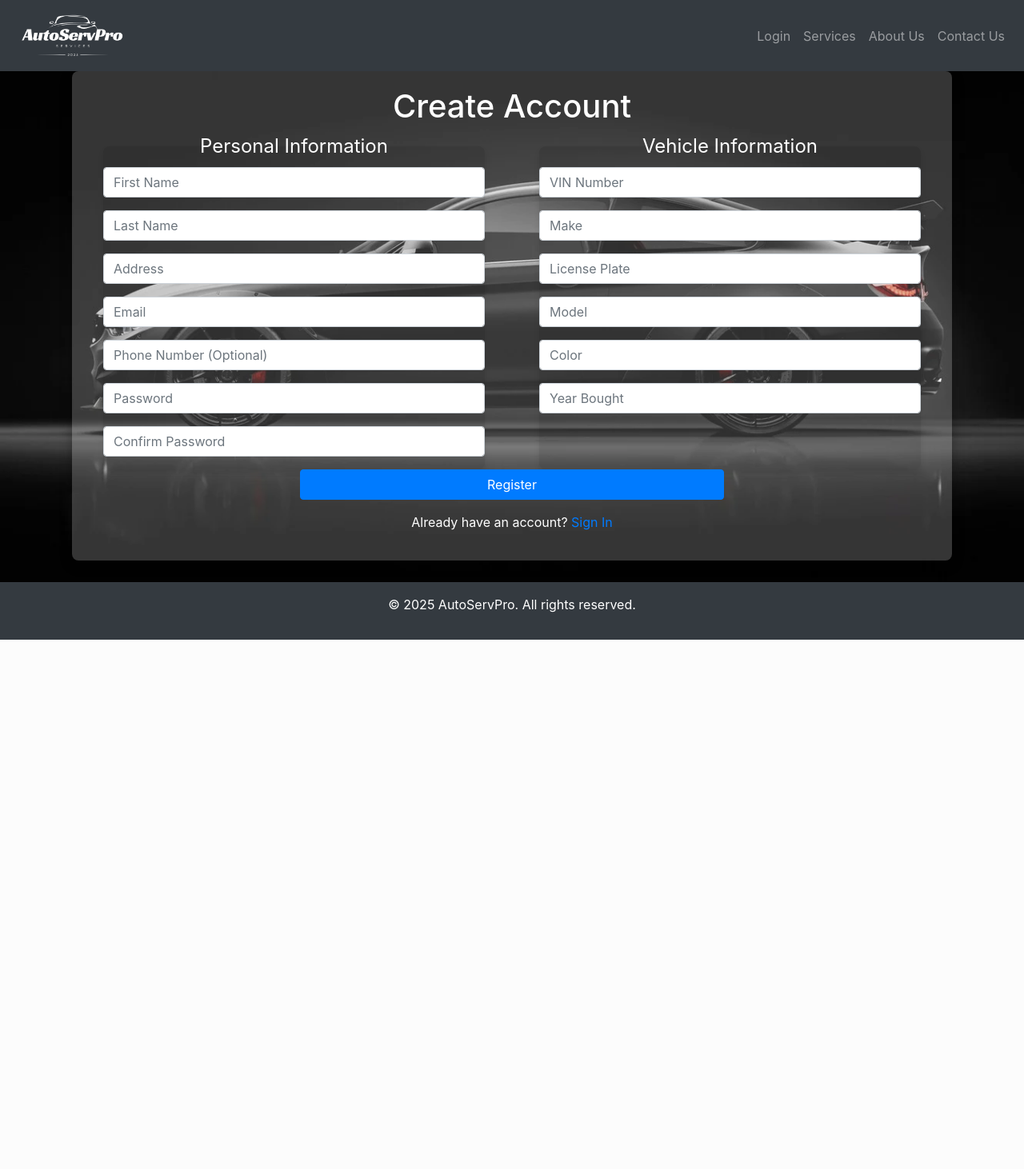
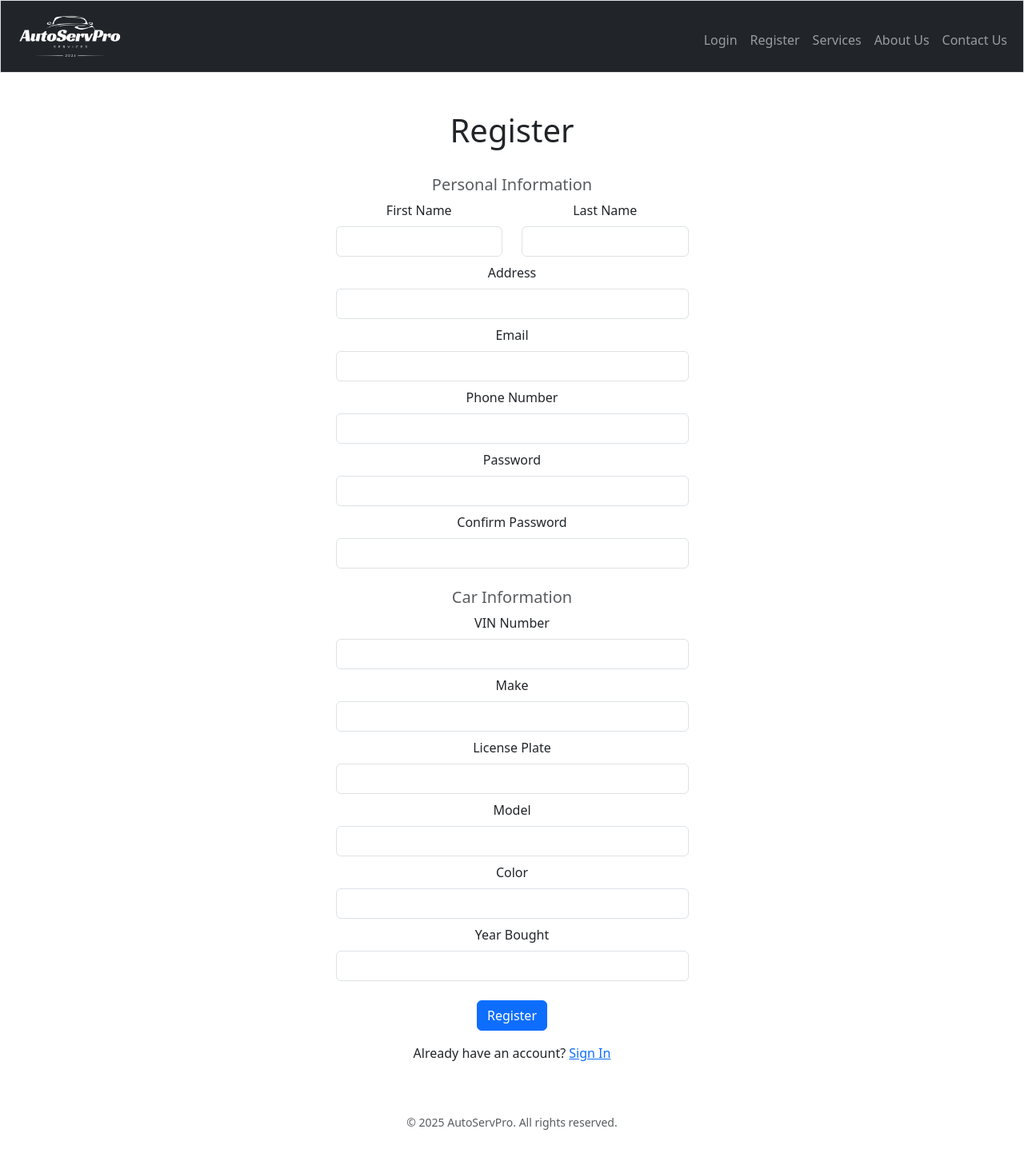
Before and after one commit to LuckyMfikoe/AutoServPro, a Flask app: page /register in a window 1280 px wide. Shown: the whole page at 80% size. Before the commit the page ends 800 px from the top, so only its background shows below. Run offline with Flask 3, Linux system fonts and the light colour scheme; some libraries are stand-ins or nearby versions.

Commit message:
Added new templates for owner cars and car services, update home and profile pages, and enhance login form

```diff
--- a/app.py
+++ b/app.py
@@ -3,6 +3,7 @@ from flask import Flask, redirect, render_template, request, session
 from flask_session import Session
 from werkzeug.security import check_password_hash, generate_password_hash
 from datetime import datetime
+
 from helpers import apology, login_required
 
 app = Flask(__name__)
@@ -13,7 +14,7 @@ app.config["SESSION_TYPE"] = "filesystem"
 Session(app)
 
 # Configure PostgreSQL database
-db = SQL("postgresql://postgres:postgres@localhost:5432/autoservpro")
+db = SQL("sqlite:///autoservpro.db")
 
 @app.after_request
 def after_request(response):
@@ -25,6 +26,7 @@ def after_request(response):
 
 
 @app.route('/')
+@app.route('/landing_page')
 def landing_page():
     return render_template('index.html')
 
@@ -40,7 +42,7 @@ def about():
 def contact():
     return render_template('contact.html')
 
-
+@login_required
 @app.route("/login", methods=["GET", "POST"])
 def login():
     """Log user in"""
@@ -65,12 +67,12 @@ def login():
 
         # Ensure email exists and password is correct
         if len(rows) != 1 or not check_password_hash(
-            rows[0]["hash"], request.form.get("password")
+            rows[0]["password"], request.form.get("password")
         ):
             return apology("invalid email and/or password", 403)
 
         # Remember which user has logged in
-        session["owner_id"] = rows[0]["id"]
+        session["owner_id"] = rows[0]["owner_id"]
 
         # Redirect user to home page
         return redirect("/home")
@@ -89,72 +91,103 @@ def logout():
     # Redirect user to login form
     return redirect("/")
 
-@app.route("/register", methods=["GET", "POST"])# Incomplete
+@app.route("/register", methods=["GET", "POST"])
 def register():
     """Register user"""
     # Forget any user_id (just in case)
     session.clear()
 
     if request.method == "POST":
+        # Retrieve form data
+        firstname = request.form.get("firstname")
+        lastName = request.form.get("lastname")
+        address = request.form.get("address")
         email = request.form.get("email")
+        phoneNumber = request.form.get("phone")
         password = request.form.get("password")
-        confirmation = request.form.get("confirmation")
+        confirmation = request.form.get("confirm_password")
+        car_vin_num = request.form.get("vin")
+        make = request.form.get("make")
+        licensePlate = request.form.get("license_plate")
+        model = request.form.get("model")
+        color = request.form.get("color")
+        yearModel = request.form.get("year")
 
-        # If any are blank
-        if not email:
-            return apology("must provide email", 400)
-        elif not password:
-            return apology("must provide password", 400)
-        elif not confirmation:
-            return apology("must provide confirmation password", 400)
+        # Validate inputs
+        if not all([firstname, lastName, address, email, phoneNumber, password, confirmation, car_vin_num, make, licensePlate, model, color, yearModel]):
+            return apology("All fields must be filled", 400)
 
         # Check if passwords match
-        if password == confirmation:
-            # Generate hash if true
-            gen_pass = generate_password_hash(password)
-        else:
-            return apology("passwords don't match", 400)
+        if password != confirmation:
+            return apology("Passwords don't match", 400)
 
-        # Try executing query if username does not exist
+        # Generate hash for password
+        gen_pass = generate_password_hash(password)
+
+        # Try inserting user data into database
         try:
-            db.execute("INSERT INTO users (email, hash) VALUES (?, ?)", email, gen_pass)
+            owner_id = db.execute(
+                """
+                INSERT INTO owner (firstname, lastName, address, email, phoneNumber, password, user_type)
+                VALUES (?, ?, ?, ?, ?, ?, ?)
+                """,
+                firstname, lastName, address, email, phoneNumber, gen_pass, "client"
+            )
+
+            # Insert car details associated with the user
+            db.execute(
+                """
+                INSERT INTO car (owner_id, car_vin_num, make, licensePlate, model, color, yearModel)
+                VALUES (?, ?, ?, ?, ?, ?, ?)
+                """,
+                owner_id, car_vin_num, make, licensePlate, model, color, yearModel
+            )
+
             return redirect("/home")
         except ValueError:
-            return apology("email already exists", 400)
+            return apology("Email already exists", 400)
+
     else:
         return render_template("register.html")
 
+
+# Display Functions
+@login_required
 @app.route("/home") # Displays owner information
-@login_required
 def home():
     """Show owner information"""
      # Get owner's information from database
-    owner_query = db.execute("select firstname, lastname, address, email, phone from owner where id = ?", session["owner_id"])
-    firstname = owner_query[0]
-    lastname = owner_query[1]
-    address = owner_query[2]
-    email = owner_query[3]
-    phone = owner_query[4]
+    owner_query = db.execute("select firstname, lastName, address, email, phoneNumber from owner where owner_id = ?", session["owner_id"])
+    firstname = owner_query[0]["firstname"]
+    lastname = owner_query[0]["lastName"]
+    address = owner_query[0]["address"]
+    email = owner_query[0]["email"]
+    phone = owner_query[0]["phoneNumber"]
     return render_template("home.html", firstname=firstname, lastname=lastname, address=address, email=email, phone=phone)
 
+@app.route("/owner_cars") # Displays owner's cars -> Empty!!!
 @login_required
-@app.route("/owner_cars") # Displays owner's cars -> Incomplete
 def owner_cars():
     return render_template("owner_cars.html")
+
+@app.route("/car_services") # Displays owner's services -> Empty!!!
+@login_required
+def car_services():
+    return render_template("car_services.html")
 
 
 # Update Functions
 @login_required
-@app.route("/update_profile", methods=["GET", "POST"]) # Updates Owner Information
+@app.route("/update_profile", methods=["GET", "POST"]) # Updates Owner Information -> Incomplete
 def update_profile():
     """Update owner information"""
     if request.method == "POST":
         firstname = request.form.get("firstname")
-        lastname = request.form.get("lastname")
+        lastName = request.form.get("lastname")
         address = request.form.get("address")
         email = request.form.get("email")
-        phone = request.form.get("phone")
-        db.execute("UPDATE owner SET firstname = ?, lastname = ?, address = ?, email = ?, phone = ? WHERE id = ?", firstname, lastname, address, email, phone, session["owner_id"])
+        phoneNumber = request.form.get("phone")
+        db.execute("UPDATE owner SET firstname = ?, lastName = ?, address = ?, email = ?, phoneNumber = ? WHERE id = ?", firstname, lastName, address, email, phoneNumber, session["owner_id"])
         return redirect("/home")
     else:
         return render_template("update_profile.html")
--- a/templates/layout.html
+++ b/templates/layout.html
@@ -19,14 +19,18 @@
 
     <body>
 
-        <nav class="bg-light border navbar navbar-expand-md navbar-light">
+        <nav class="bg-dark border navbar navbar-expand-md navbar-dark">
             <div class="container-fluid">
-                <a class="navbar-brand" href="/home"><span class="red">AutoServPro</span></a>
+                {% if session["owner_id"] %}
+                    <a class="navbar-brand" href="/home"><img src="/static/images/white_logo.png" width="150" height="auto"></a>
+                {% else %}
+                    <a class="navbar-brand" href="/landing_page"><img src="/static/images/white_logo.png" width="150" height="auto"></a>
+                {% endif %}
                 <button aria-controls="navbar" aria-expanded="false" aria-label="Toggle navigation" class="navbar-toggler" data-bs-target="#navbar" data-bs-toggle="collapse" type="button">
                     <span class="navbar-toggler-icon"></span>
                 </button>
                 <div class="collapse navbar-collapse" id="navbar">
-                    {% if session["user_id"] %}
+                    {% if session["owner_id"] %}
                         <ul class="navbar-nav me-auto mt-2">
                             <li class="nav-item"><a class="nav-link" href="/owner_cars">Your Cars</a></li>
                             <li class="nav-item"><a class="nav-link" href="/car_services">Your Services</a></li>
--- a/templates/register.html
+++ b/templates/register.html
@@ -1,98 +1,70 @@
-<!DOCTYPE html>
-<html lang="en">
-<head>
-    <meta charset="UTF-8">
-    <meta name="viewport" content="width=device-width, initial-scale=1.0">
-    <title>Register Page</title>
-    <link rel="stylesheet" type="text/css" href="{{ url_for('static', filename='landing_page_style.css') }}"/>
-    <link rel="stylesheet" type="text/css" href="/static/register_style.css"/>
-    <link href="https://stackpath.bootstrapcdn.com/bootstrap/4.5.2/css/bootstrap.min.css" rel="stylesheet">
-    <style>
-        legend, h1 {
-            color: white;
-        }
-    </style>
-</head>
-<body>
-<header>
-    <nav class="navbar navbar-expand-lg navbar-dark bg-dark">
-        <a class="navbar-brand" href="/landing_page"><img src="/static/images/white_logo.png" width="150" height="auto"></a>
-        <button class="navbar-toggler" type="button" data-toggle="collapse" data-target="#navbarNav" aria-controls="navbarNav" aria-expanded="false" aria-label="Toggle navigation">
-            <span class="navbar-toggler-icon"></span>
-        </button>
-        <div class="collapse navbar-collapse" id="navbarNav">
-            <ul class="navbar-nav ml-auto">
-                <li class="nav-item"><a class="nav-link" href="/login">Login</a></li>
-                <li class="nav-item"><a class="nav-link" href="/services">Services</a></li>
-                <li class="nav-item"><a class="nav-link" href="/about">About Us</a></li>
-                <li class="nav-item"><a class="nav-link" href="/contact">Contact Us</a></li>
-            </ul>
+{% extends "layout.html" %}
+{% block title %}
+    Register
+{% endblock %}
+{% block main %}
+<h1 class="text-center">Register</h1>
+<br>
+<form class="container col-5 justify-content-center" action="/register" method="POST">
+    <h5 class="text-muted">Personal Information</h5>
+    <div class="row">
+        <div class="col-md-6">
+            <label for="firstname" class="form-label">First Name</label>
+            <input type="text" class="form-control" id="firstname" name="firstname" required>
         </div>
-    </nav>
-</header>
-
-<div class="container" id="container">
-    <h1 class="text-center">Create Account</h1>
-    <form name="form" action="/register" method="POST">
-        <div id="form-wrapper">
-            <fieldset>
-                <legend>Personal Information</legend>
-                <div class="form-group">
-                    <input type="text" class="form-control" id="firstName" name="firstName" placeholder="First Name" required>
+        <div class="col-md-6">
+            <label for="lastname" class="form-label">Last Name</label>
+            <input type="text" class="form-control" id="lastname" name="lastname" required>
         </div>
-                <div class="form-group">
-                    <input type="text" class="form-control" id="lastName" name="lastName" placeholder="Last Name" required>
     </div>
-                <div class="form-group">
-                    <input type="text" class="form-control" id="address" name="address" placeholder="Address" required>
+    <div class="col mt-2">
+        <label for="address" class="form-label">Address</label>
+        <input type="text" class="form-control" id="address" name="address" required>
     </div>
-                <div class="form-group">
-                    <input type="email" class="form-control" id="email" name="email" placeholder="Email" required>
+    <div class="col mt-2">
+        <label for="email" class="form-label">Email</label>
+        <input type="text" class="form-control" id="email" name="email" required>
     </div>
-                <div class="form-group">
-                    <input type="tel" class="form-control" id="phone" name="phone" placeholder="Phone Number (Optional)">
+    <div class="col mt-2">
+        <label for="phone" class="form-label">Phone Number</label>
+        <input type="tel" class="form-control" id="phone" name="phone" required>
     </div>
-                <div class="form-group">
-                    <input type="password" class="form-control" id="password" name="password" placeholder="Password" required>
+    <div class="col mt-2">
+        <label for="password" class="form-label">Password</label>
+        <input type="password" class="form-control" id="password" name="password" required>
     </div>
-                <div class="form-group">
-                    <input type="password" class="form-control" id="confirmPassword" name="confirmation" placeholder="Confirm Password" required>
+    <div class="col mt-2">
+        <label for="confirm_password" class="form-label">Confirm Password</label>
+        <input type="password" class="form-control" id="confirm_password" name="confirm_password" required>
     </div>
-            </fieldset>
-
-            <fieldset>
-                <legend>Vehicle Information</legend>
-                <div class="form-group">
-                    <input type="text" class="form-control" id="carVinNumber" name="carVinNumber" placeholder="VIN Number" required>
+    <br>
+    <h5 class="text-muted">Car Information</h5>
+    <div class="col mt-2">
+        <label for="vin" class="form-label">VIN Number</label>
+        <input type="text" class="form-control" id="vin" name="vin" required>
     </div>
-                <div class="form-group">
-                    <input type="text" class="form-control" id="make" name="make" placeholder="Make" required>
+    <div class="col mt-2">
+        <label for="make" class="form-label">Make</label>
+        <input type="text" class="form-control" id="make" name="make" required>
     </div>
-                <div class="form-group">
-                    <input type="text" class="form-control" id="licensePlate" name="licensePlate" placeholder="License Plate" required>
+    <div class="col mt-2">
+        <label for="license_plate" class="form-label">License Plate</label>
+        <input type="text" class="form-control" id="license_plate" name="license_plate" required>
     </div>
-                <div class="form-group">
-                    <input type="text" class="form-control" id="carModel" name="carModel" placeholder="Model" required>
+    <div class="col mt-2">
+        <label for="model" class="form-label">Model</label>
+        <input type="text" class="form-control" id="model" name="model" required>
     </div>
-                <div class="form-group">
-                    <input type="text" class="form-control" id="color" name="color" placeholder="Color" required>
+    <div class="col mt-2">
+        <label for="color" class="form-label">Color</label>
+        <input type="text" class="form-control" id="color" name="color" required>
     </div>
-                <div class="form-group">
-                    <input type="number" class="form-control" id="yearBought" name="yearBought" placeholder="Year Bought" required>
+    <div class="col mt-2">
+        <label for="year" class="form-label">Year Bought</label>
+        <input type="text" class="form-control" id="year" name="year" required>
     </div>
-            </fieldset>
-        </div>
+    <br>
     <button type="submit" class="btn btn-primary">Register</button>
 </form>
-    <p class="mt-3">Already have an account? <a href="/login">Sign In</a></p>
-</div>
-
-<footer class="footer bg-dark text-white text-center py-3">
-    <p>&copy; 2025 AutoServPro. All rights reserved.</p>
-</footer>
-
-<script src="https://code.jquery.com/jquery-3.5.1.slim.min.js"></script>
-<script src="https://cdn.jsdelivr.net/npm/@popperjs/core@2.5.3/dist/umd/popper.min.js"></script>
-<script src="https://stackpath.bootstrapcdn.com/bootstrap/4.5.2/js/bootstrap.min.js"></script>
-</body>
-</html>
+<p class="mt-3">Already have an account? <a href="/login" class="bn btn-primary">Sign In</a></p>
+{% endblock %}
```
Also changed, not shown: templates/home.html (+5 -3 lines), templates/login.html (+16 -72 lines), templates/update_profile.html (+23 -17 lines), autoservpro.db (added), templates/car_services.html (added), templates/owner_cars.html (added), 2 other files. Lines whose indentation alone changed are shown as unchanged.
